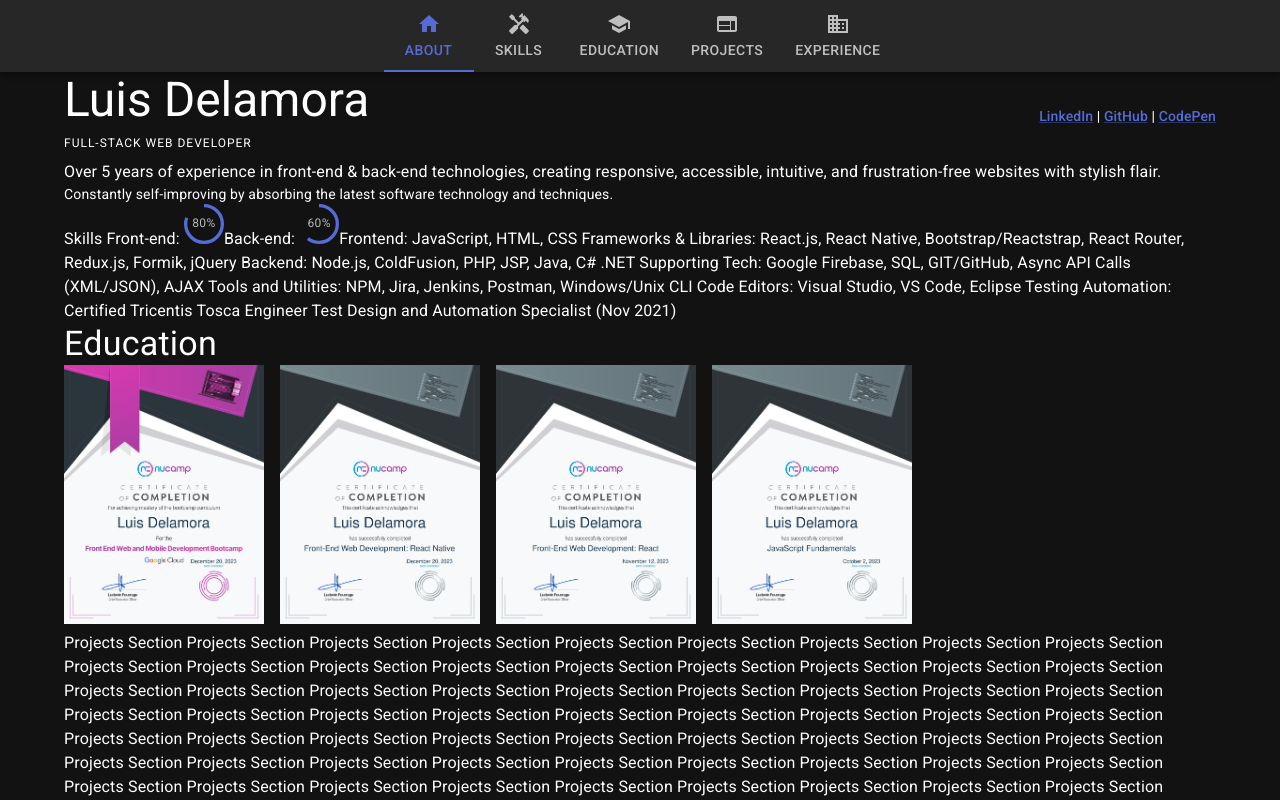
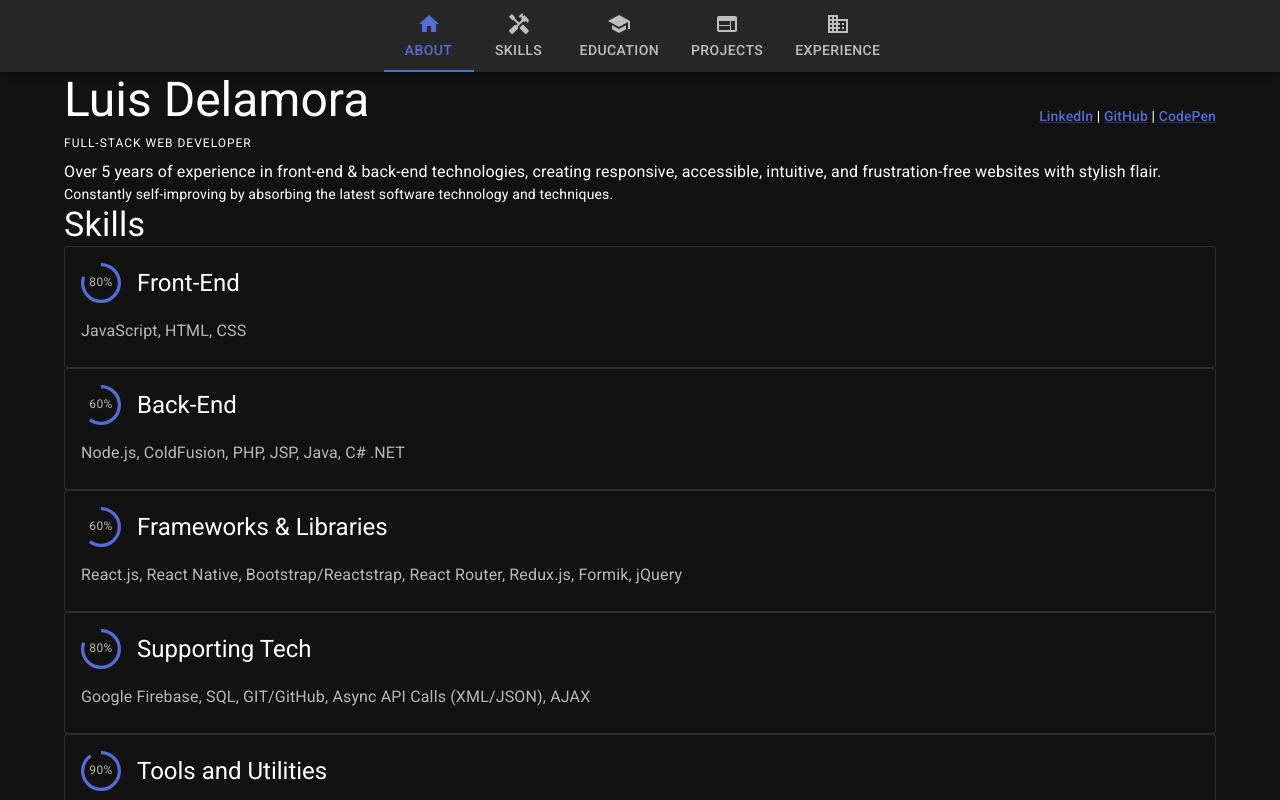
Before and after one commit to eccos/portfolio, a React (Create React App) app: page / in a window 1280 px wide. Shown: the top 800 px of the page. Built offline with nearby package versions, Linux system fonts and the light colour scheme.

Commit message:
add skills in Card format w/ exp as circle progress

```diff
--- a/src/sections/SkillsSection.js
+++ b/src/sections/SkillsSection.js
@@ -1,4 +1,11 @@
-import { Box, CircularProgress, Typography } from '@mui/material';
+import {
+  Box,
+  Card,
+  CardContent,
+  CircularProgress,
+  Stack,
+  Typography,
+} from '@mui/material';
 
 function CircularProgressWithLabel(props) {
   return (
@@ -24,20 +31,77 @@ function CircularProgressWithLabel(props) {
   );
 }
 
-export default function SkillsSection() {
+const skills = [
+  {
+    name: 'Front-End',
+    technologies: ['JavaScript', 'HTML', 'CSS'],
+    experience: 80,
+  },
+  {
+    name: 'Back-End',
+    technologies: ['Node.js', 'ColdFusion', 'PHP', 'JSP', 'Java', 'C# .NET'],
+    experience: 60,
+  },
+  {
+    name: 'Frameworks & Libraries',
+    technologies: [
+      'React.js',
+      'React Native',
+      'Bootstrap/Reactstrap',
+      'React Router',
+      'Redux.js',
+      'Formik',
+      'jQuery',
+    ],
+    experience: 60,
+  },
+  {
+    name: 'Supporting Tech',
+    technologies: [
+      'Google Firebase',
+      'SQL',
+      'GIT/GitHub',
+      'Async API Calls (XML/JSON)',
+      'AJAX',
+    ],
+    experience: 80,
+  },
+  {
+    name: 'Tools and Utilities',
+    technologies: ['NPM', 'Jira', 'Jenkins', 'Postman', 'Windows/Unix CLI'],
+    experience: 90,
+  },
+  {
+    name: 'Testing Automation',
+    technologies: [
+      'Certified Tricentis Tosca Engineer Test Design and Automation Specialist (Nov 2021)',
+    ],
+    experience: 80,
+  },
+];
+
+export default function SkillsSection({ label }) {
   return (
     <>
-      Skills Front-end:{' '}
-      <CircularProgressWithLabel variant="determinate" value={80} />
-      Back-end: <CircularProgressWithLabel variant="determinate" value={60} />
-      {`Frontend: JavaScript, HTML, CSS
-Frameworks & Libraries: React.js, React Native, Bootstrap/Reactstrap, React Router, Redux.js, Formik, jQuery
-Backend: Node.js, ColdFusion, PHP, JSP, Java, C# .NET
-Supporting Tech: Google Firebase, SQL, GIT/GitHub, Async API Calls (XML/JSON), AJAX
-Tools and Utilities: NPM, Jira, Jenkins, Postman, Windows/Unix CLI
-Code Editors: Visual Studio, VS Code, Eclipse
-Testing Automation: Certified Tricentis Tosca Engineer Test Design and Automation Specialist (Nov 2021)
-`}
+      <Typography variant="h4">{label}</Typography>
+      {skills.map((skill) => (
+        <Card sx={{ minWidth: 275 }} variant="outlined">
+          <CardContent>
+            <Stack direction={'row'} alignItems={'center'} spacing={2}>
+              <CircularProgressWithLabel
+                variant="determinate"
+                value={skill.experience}
+              />
+              <Typography variant="h5" component="div">
+                {skill.name}
+              </Typography>
+            </Stack>
+            <Typography sx={{ mt: 2 }} color="text.secondary">
+              {skill.technologies.join(', ')}
+            </Typography>
+          </CardContent>
+        </Card>
+      ))}
     </>
   );
 }
```
